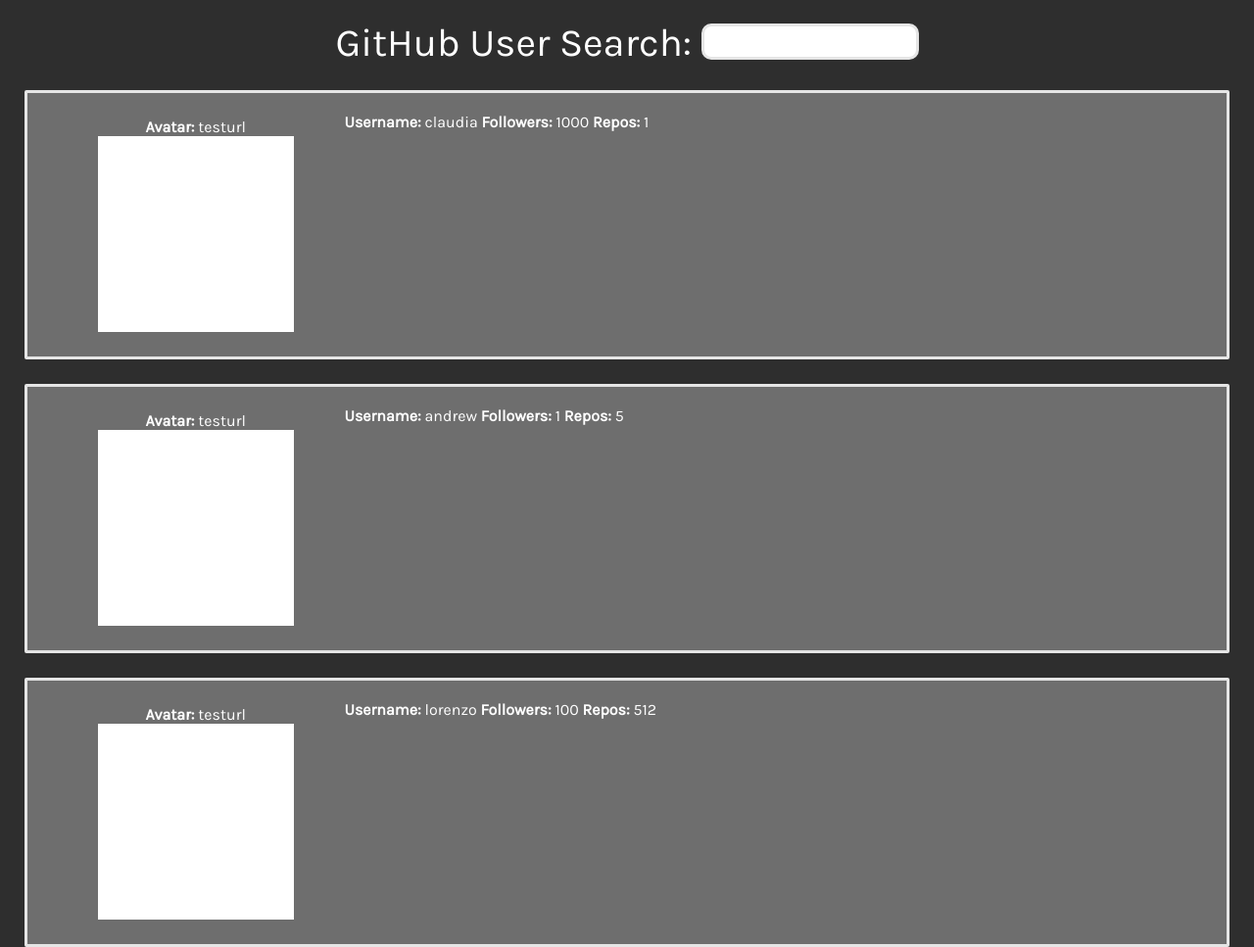
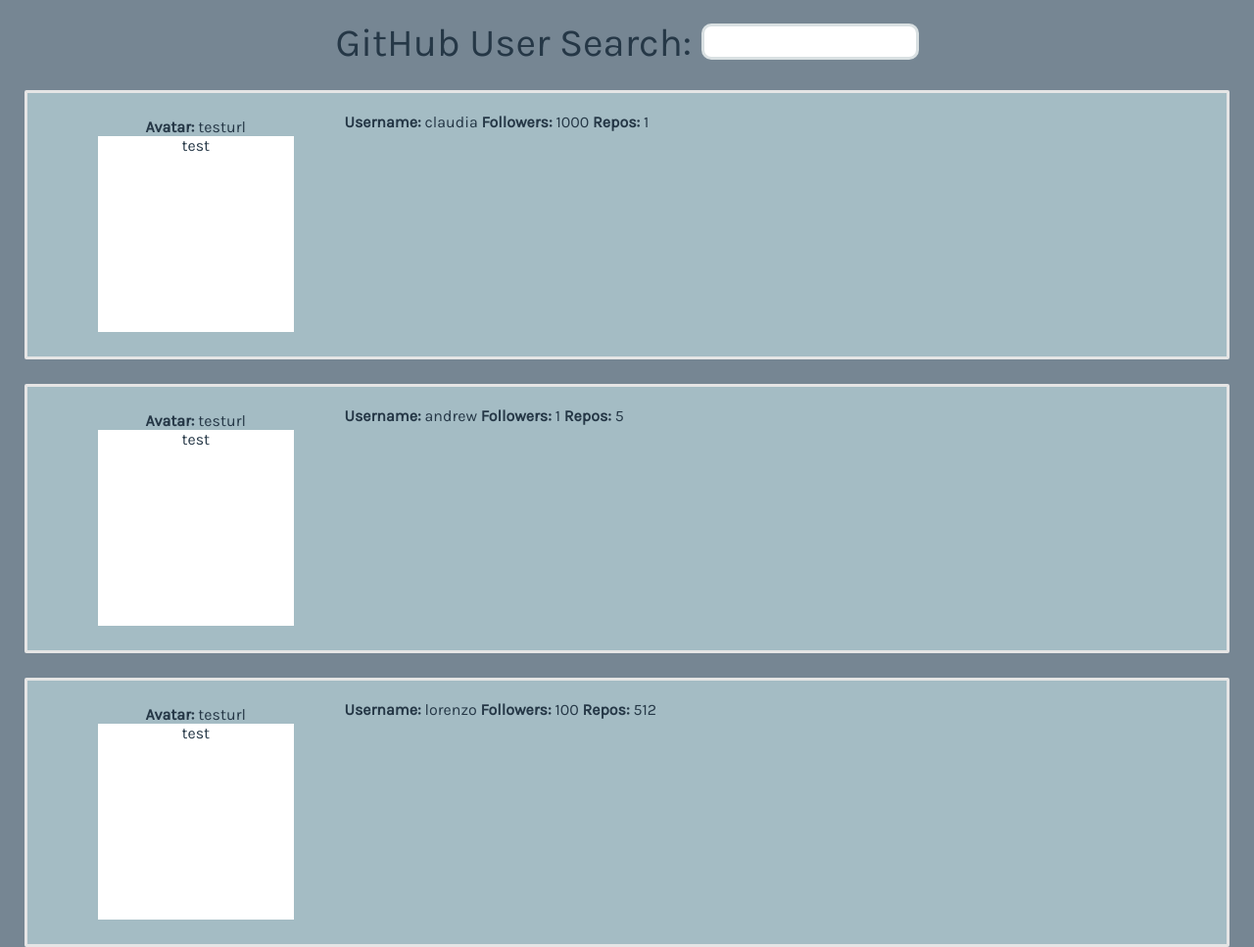
Before and after one commit to AnnemarieKohler/github_project, a website: page app/index.html in a window 1280 px wide. Shown: the top 967 px of the page at 98% size. Drawn offline with nearby package versions, Linux system fonts and the light colour scheme.

Commit message:
Styling additions.

```diff
--- a/app/stylesheet/main.css
+++ b/app/stylesheet/main.css
@@ -4,8 +4,10 @@
 }
 
 body {
-  background-color: #2E2E2E;
-  color: #fff;
+  background-color: #768693;
+  /*background-image: url("images/grass.jpg");*/
+  background-size: cover;
+  color: #253746;
   font-family: 'Karla', sans-serif;
   margin: 0 auto;
   max-width: 1280px;
@@ -25,7 +27,7 @@
 #name-search {
   background-color: white;
   border: solid;
-  border-color: #e5e5e5;
+  border-color: #d9e0e2;
   border-radius: 10px;
   height: 100%;
   padding: 8px;
@@ -33,13 +35,13 @@
 }
 
 #search-text {
-  color: white;
+  color: #253746;
   font-size: 30pt;
   vertical-align: middle;
 }
 
 .user-box {
-  background: #6E6E6E;
+  background: #a4bcc4;
   border: solid;
   border-color: #e5e5e5;
   border-radius: 2px;
@@ -60,7 +62,7 @@
       width: 200px;
     }
   .user-box-other {
-    flex: 2
+    flex: 2;
   }
   .user-box-right {
     flex: 1;
```
Also changed, not shown: 1 other file.
